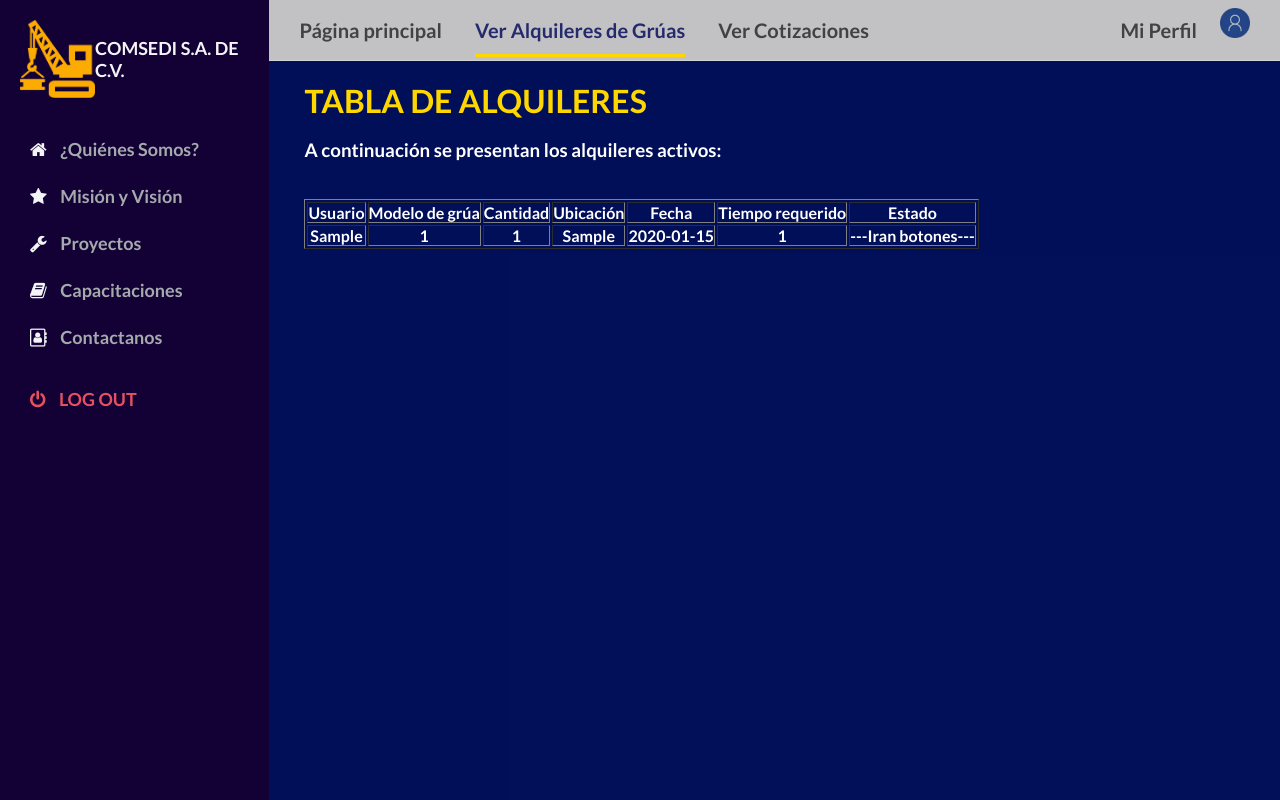
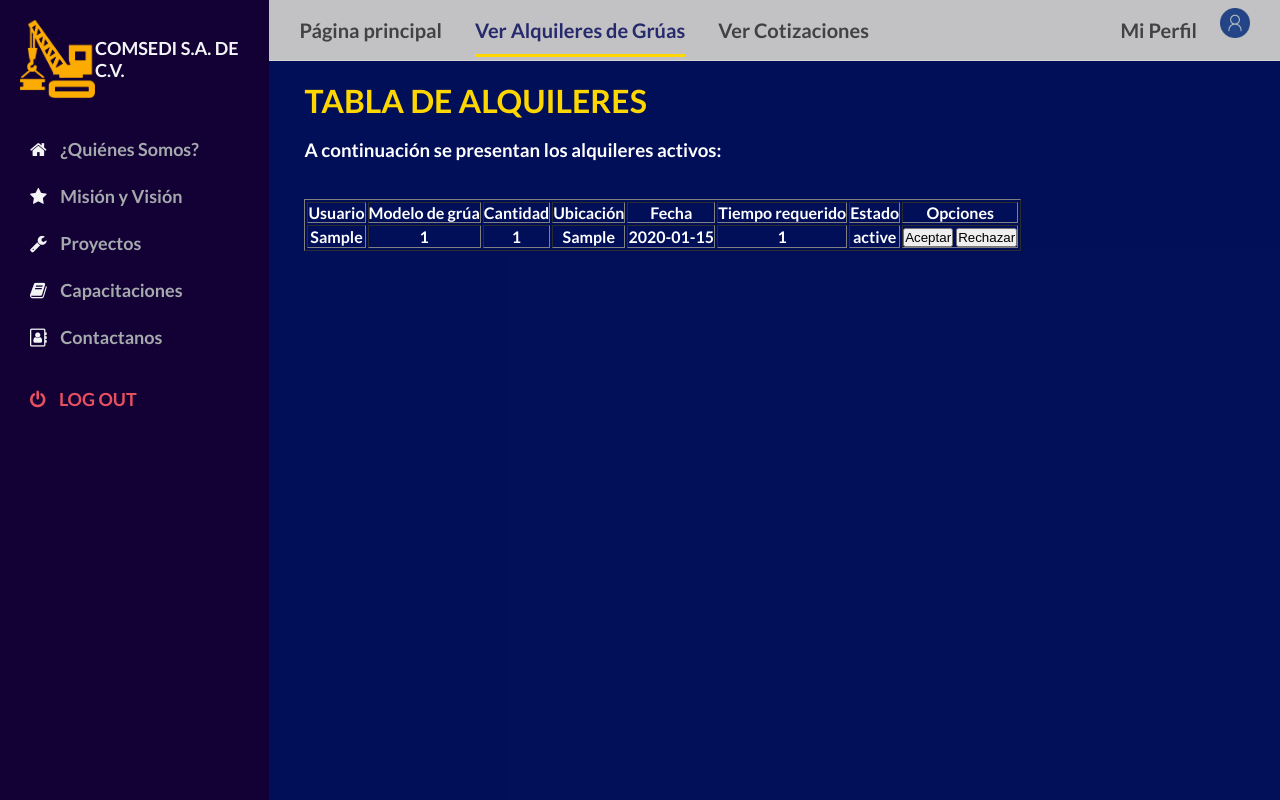
Before and after one commit to PamelaAbrego/PrograAplicada-ProyectoFinal, a Flask app: page /admin_gruas in a window 1280 px wide. Run offline with Flask 2, Linux system fonts and the light colour scheme; tables that the repository leaves empty hold one stand-in row (values such as "Sample post"); lists and menus that the app fills with data are empty.

Commit message:
Botones perfiles

```diff
--- a/routes/Proyectos_route.py
+++ b/routes/Proyectos_route.py
@@ -93,6 +93,6 @@ class Proyectos:
                 if decision == True:
                     confirmation = "Tu formulario fue enviado correctamente"
                     logic.insertProyecto(fechai, types, usuario, numero, fecha_inicio, fecha_final, ubicacion, descripcion, estado)
-                    return redirect(url_for("perfil_cliente"))
+                    return redirect(url_for("cotizaciones"))
 
                 return render_template("form_proyectos.html", error1=error1, error2=error2, error3=error3, error4=error4, error5=error5, error6=error6, error7=error7, error8=error8)
--- a/routes/gruas_route.py
+++ b/routes/gruas_route.py
@@ -62,6 +62,6 @@ class Gruas:
                 if decision == True:
                     confirmation = "Tu formulario fue enviado correctamente"
                     logic.insertFormGrua(usuario, modelo, cantidad, ubicacion, fecha, tiempo, estado)
-                    return redirect(url_for("perfil_cliente"))
+                    return redirect(url_for("gruas"))
 
                 return render_template("form_gruas.html", error1=error1, error2=error2, error3=error3, error4=error4, error5=error5)
--- a/templates/admin_gruas.html
+++ b/templates/admin_gruas.html
@@ -75,6 +75,7 @@
               <th>Fecha</th>
               <th>Tiempo requerido</th>
               <th>Estado</th>
+              <th>Opciones</th>
 
               {% for grua in dataGruas %}
                 <tr>
@@ -84,7 +85,13 @@
                     <th>{{grua["ubicacion"]}}</th>
                     <th>{{grua["fecha"]}}</th>
                     <th>{{grua["tiempo"]}}</th>
-                    <th>---Iran botones---</th>
+                    <th>{{grua["estado"]}}</th>
+                    <th>
+                      <form action="{{ url_for('admin_gruas') }}" method="POST">
+                        <input class="submit" type="submit" name="submit" value="Aceptar">
+                        <input class="submit" type="submit" name="submit" value="Rechazar">
+                      </form>
+                    </th>
                 </tr>
               {% endfor %}
             </tr>
```
Also changed, not shown: routes/admin_gruas_route.py (line endings or trailing spaces).
